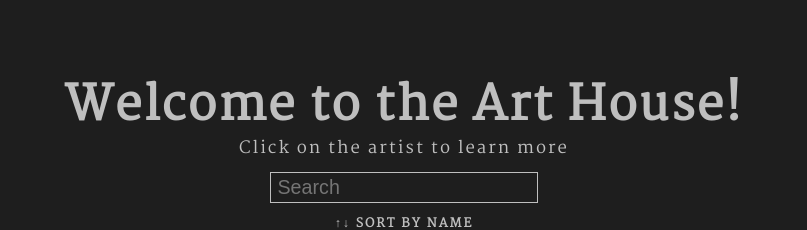
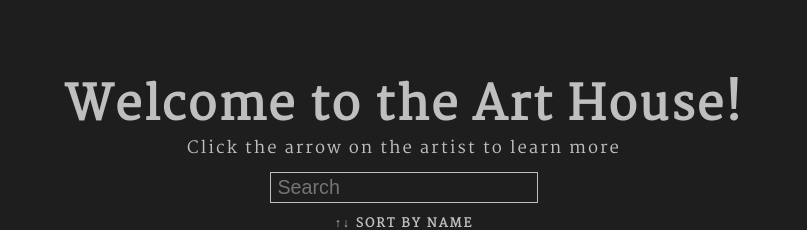
Before and after one commit to codytaft/Server-Render, a Next.js app: page / in a window 1280 px wide. Shown: the top 230 px of the page, without its empty margins (236-1043 px from the left). Built offline with nearby package versions, Linux system fonts and the light colour scheme.

Commit message:
Add outline color to search input field

```diff
--- a/components/Search.js
+++ b/components/Search.js
@@ -41,6 +41,7 @@ class Search extends Component {
             }
             input:focus {
               outline: none;
+              border: 1px solid #067df7;
             }
           `}
         </style>
--- a/pages/index.js
+++ b/pages/index.js
@@ -26,7 +26,9 @@ const Home = props => {
 
       <div className='hero'>
         <h1 className='title'>Welcome to the Art House!</h1>
-        <p className='description'>Click on the artist to learn more </p>
+        <p className='description'>
+          Click the arrow on the artist to learn more{' '}
+        </p>
       </div>
       <div className='search-form'>
         <Search onChange={input => handleSearch(input)} />
```
